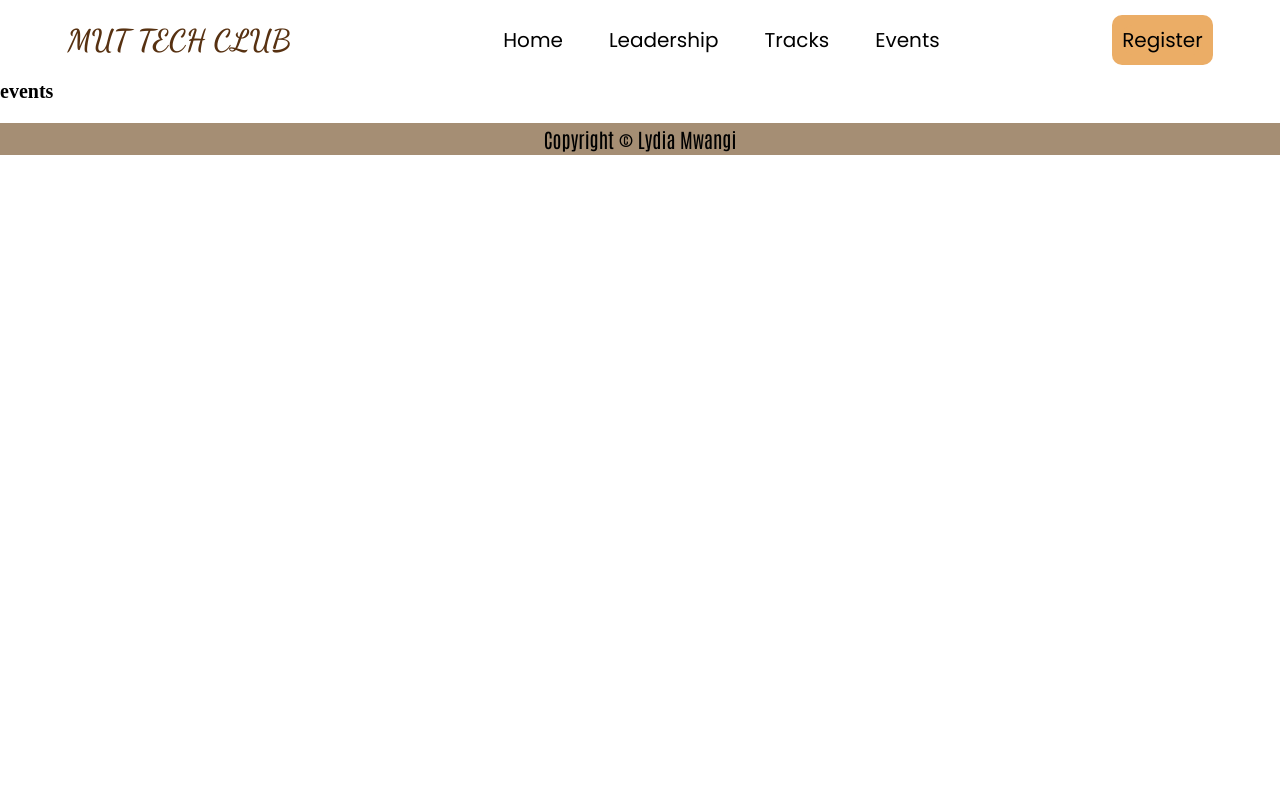
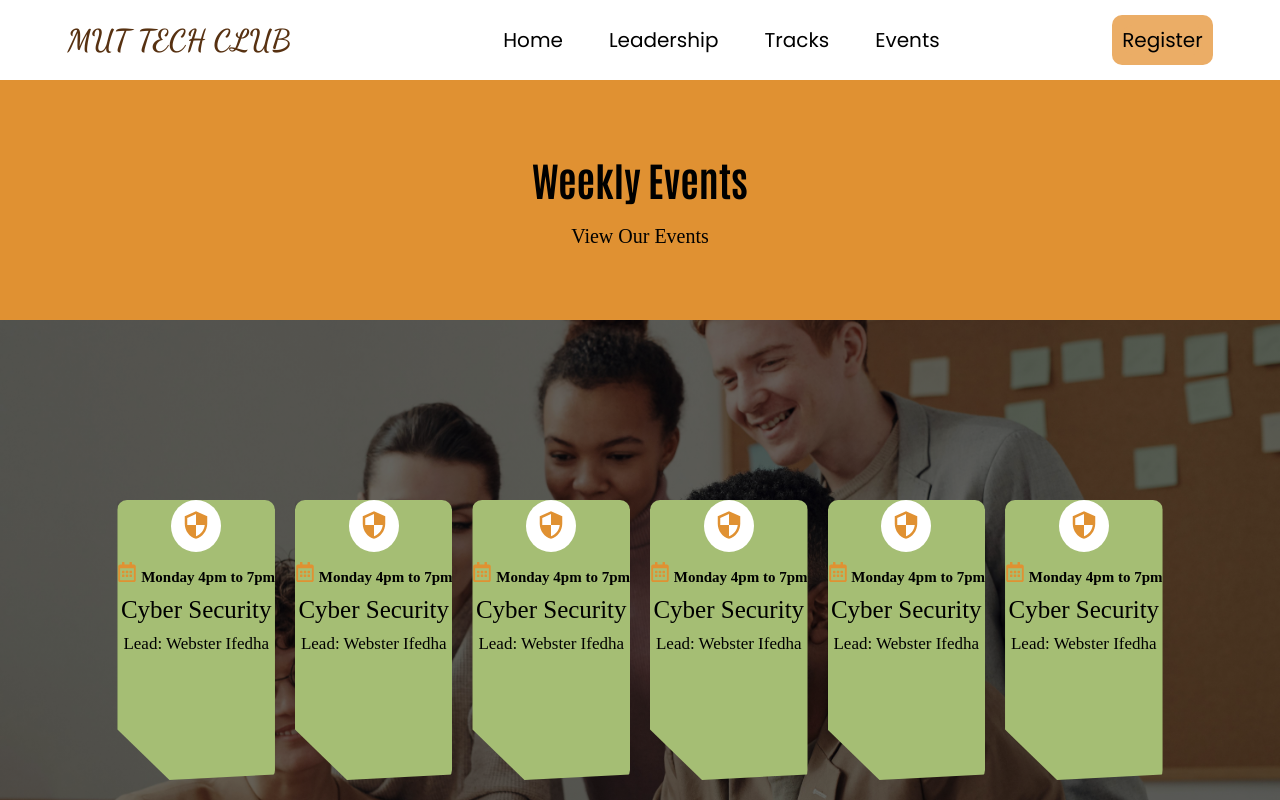
Before and after one commit to KATAMII/MUTC, a React (Vite) app: page /Events in a window 1280 px wide. Shown: the top 800 px of the page. Built offline with nearby package versions, Linux system fonts and the light colour scheme.

Commit message:
add events and style them

```diff
--- a/src/pages/Events/events.css
+++ b/src/pages/Events/events.css
@@ -0,0 +1,76 @@
+@import url("https://fonts.googleapis.com/css2?family=Antonio:wght@100..700&family=Dancing+Script:wght@400..700&family=Niconne&family=Poppins:ital,wght@0,100;0,200;0,300;0,400;0,500;0,600;0,700;0,800;0,900;1,100;1,200;1,300;1,400;1,500;1,600;1,700;1,800;1,900&family=Press+Start+2P&display=swap");
+.bannerSection {
+    height: 30vh;
+    background-color: #e09132;
+    display: flex;
+    flex-direction: column;
+    align-items: center;
+    text-align: center;
+    justify-content: center;
+    gap: 2rem;
+  }
+  .Ourleaders {
+    font-size: 4rem;
+    font-family: "Antonio", sans-serif;
+  }
+  .qualified {
+    font-size: 2rem;
+    letter-spacing: 1.6;
+  }
+  .ourevents{
+   height: 80vh;
+   display: flex;
+   justify-content: center;
+   text-align: center;
+   align-items: center;
+   gap: 2rem;
+   flex-wrap: wrap;
+   background-image: linear-gradient(rgba(0, 0, 0, 0.6), rgba(0, 0, 0, 0.6)),
+   url("../../assets/team2.jpg");
+   background-size: cover;
+   background-position: center;
+   background-repeat: no-repeat;
+  }
+  .event{
+    clip-path: polygon(50% 0%, 100% 0, 100% 60%, 100% 98%, 33% 100%, 0 82%, 0 0);
+    border-radius: 10px;
+
+    display: flex;
+    flex-direction: column;
+    align-items: center;
+    max-width: 30vh;
+    height: 35vh;
+    gap: 1rem;
+    background-color:#A5BE74 ;
+    box-shadow: -7px 4px 5px 0px rgba(0,0,0,0.17);
+-webkit-box-shadow: -7px 4px 5px 0px rgba(0,0,0,0.17);
+-moz-box-shadow: -7px 4px 5px 0px rgba(0,0,0,0.17);
+  }
+  .event p{
+    font-size: "poppins", sans-serif;
+  }
+  .eventicon{
+    border-radius: 50%;
+    background-color: white;
+  }
+  .eventicon svg{
+    width: 5rem;
+    height: 5rem;
+    fill: #e09132;
+    padding: 1rem;
+
+  }
+  .eventtitle{
+    font-size: 1.5rem;
+  }
+  .eventtitle svg{
+    width: 2rem;
+    height: 2rem;
+    fill: #e09132;
+  }
+  .eventdesc{
+    font-size: 2.5rem;
+  }
+  .lead{
+    font-size: 1.7rem;
+  }
--- a/src/pages/Events/events.jsx
+++ b/src/pages/Events/events.jsx
@@ -1,9 +1,60 @@
 import React from "react";
+import './events.css'
+import { MdOutlineSecurity } from "react-icons/md";
+import { GrAppsRounded } from "react-icons/gr";
+import { CgWebsite } from "react-icons/cg";
+import { FaRegCalendarAlt } from "react-icons/fa";
+import { MdOutlineEventNote } from "react-icons/md";
+import { GrCloudComputer } from "react-icons/gr";
+import { FaAws } from "react-icons/fa";
+
 
 function Events() {
   return (
-    <div>
-      <h1>events</h1>
+    <div className="eventssection">
+      <div className="bannerSection">
+        <h1 className="Ourleaders">Weekly Events</h1>
+        <p className="qualified">View Our Events </p>
+      </div>
+      <div className="ourevents">
+        <div className="event">
+          <p className="eventicon">< MdOutlineSecurity/></p>
+          <h3 className="eventtitle"><FaRegCalendarAlt/> Monday 4pm to 7pm</h3>
+          <p className="eventdesc">Cyber Security</p>
+          <p className="lead">Lead: Webster Ifedha</p>
+        </div>
+        <div className="event">
+          <p className="eventicon">< MdOutlineSecurity/></p>
+          <h3 className="eventtitle"><FaRegCalendarAlt/> Monday 4pm to 7pm</h3>
+          <p className="eventdesc">Cyber Security</p>
+          <p className="lead">Lead: Webster Ifedha</p>
+        </div>
+        <div className="event">
+          <p className="eventicon">< MdOutlineSecurity/></p>
+          <h3 className="eventtitle"><FaRegCalendarAlt/> Monday 4pm to 7pm</h3>
+          <p className="eventdesc">Cyber Security</p>
+          <p className="lead">Lead: Webster Ifedha</p>
+        </div>
+        <div className="event">
+          <p className="eventicon">< MdOutlineSecurity/></p>
+          <h3 className="eventtitle"><FaRegCalendarAlt/> Monday 4pm to 7pm</h3>
+          <p className="eventdesc">Cyber Security</p>
+          <p className="lead">Lead: Webster Ifedha</p>
+        </div>
+        <div className="event">
+          <p className="eventicon">< MdOutlineSecurity/></p>
+          <h3 className="eventtitle"><FaRegCalendarAlt/> Monday 4pm to 7pm</h3>
+          <p className="eventdesc">Cyber Security</p>
+          <p className="lead">Lead: Webster Ifedha</p>
+        </div>
+        <div className="event">
+          <p className="eventicon">< MdOutlineSecurity/></p>
+          <h3 className="eventtitle"><FaRegCalendarAlt/> Monday 4pm to 7pm</h3>
+          <p className="eventdesc">Cyber Security</p>
+          <p className="lead">Lead: Webster Ifedha</p>
+        </div>
+      </div>
+
     </div>
   );
 }
```
